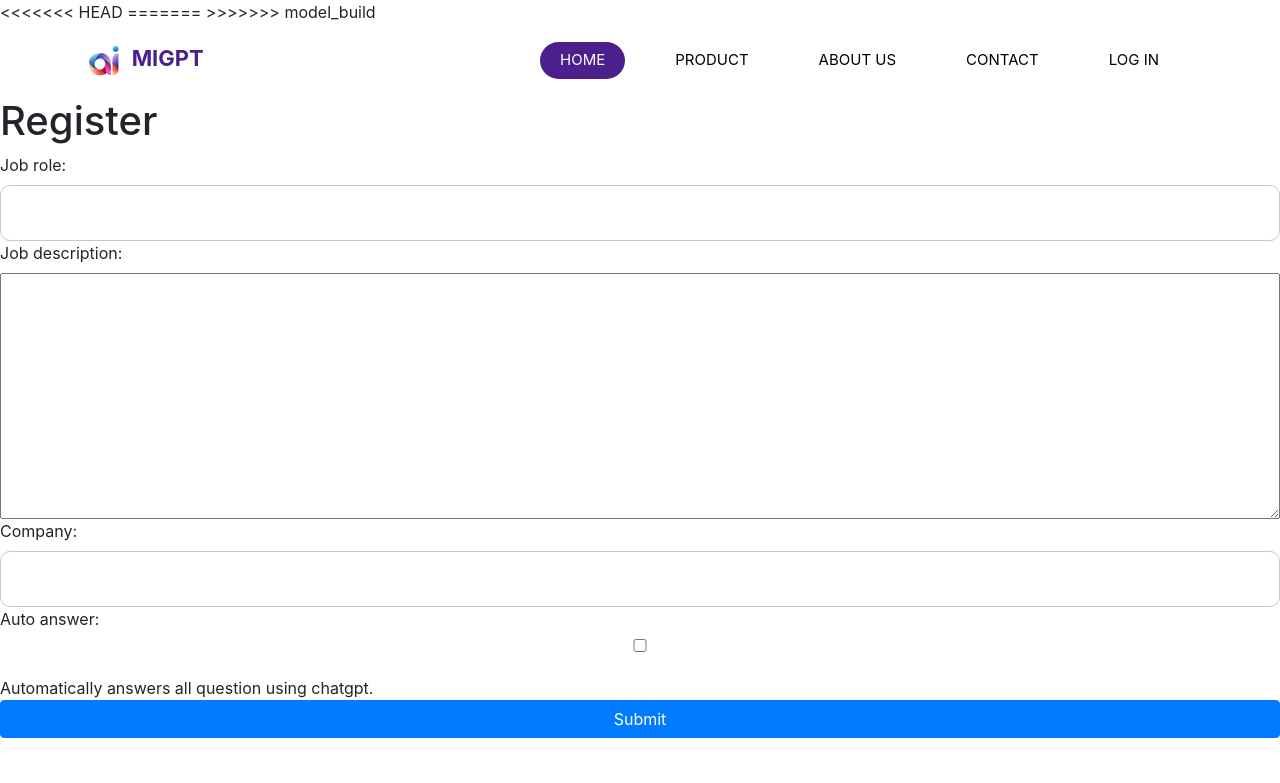
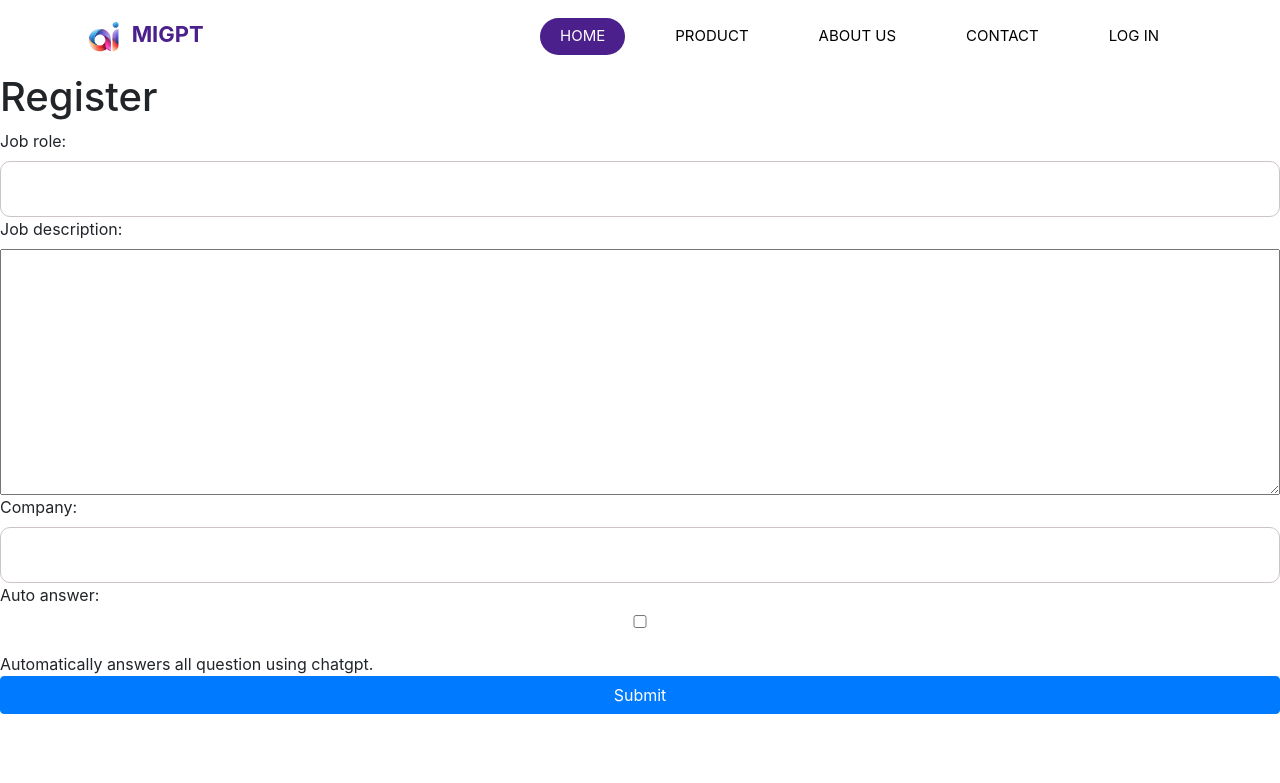
Before and after one commit to shubh-tripath-i/InterviewStreak, a Django app: page /create-interview-session/ in a window 1280 px wide. Shown: the top 783 px of the page. Run offline with Django 4.2, Linux system fonts and the light colour scheme; the visitor is signed in with stand-in values (Sample User, id 1); some libraries are stand-ins or nearby versions.

Commit message:
Fixed merge conflict

```diff
--- a/mysite/migpt/templates/migpt/base.html
+++ b/mysite/migpt/templates/migpt/base.html
@@ -1,7 +1,7 @@
 {% load static %}
 <html>
     <head>
-<<<<<<< HEAD
+
         <!-- Basic -->
         <meta charset="utf-8" />
         <meta http-equiv="X-UA-Compatible" content="IE=edge" />
@@ -12,9 +12,6 @@
         <meta name="description" content="" />
         <meta name="author" content="" />
         <title>MIGPT</title>
-=======
-        <meta name="viewport" content="width=device-width, initial-scale=1.0">
->>>>>>> model_build
         <link href="{% static 'migpt/css/main.css' %}" rel="stylesheet">
         <link href="{% static 'migpt/css/bootstrap.min.css' %}" rel="stylesheet">
         <!-- slider stylesheet -->
```
